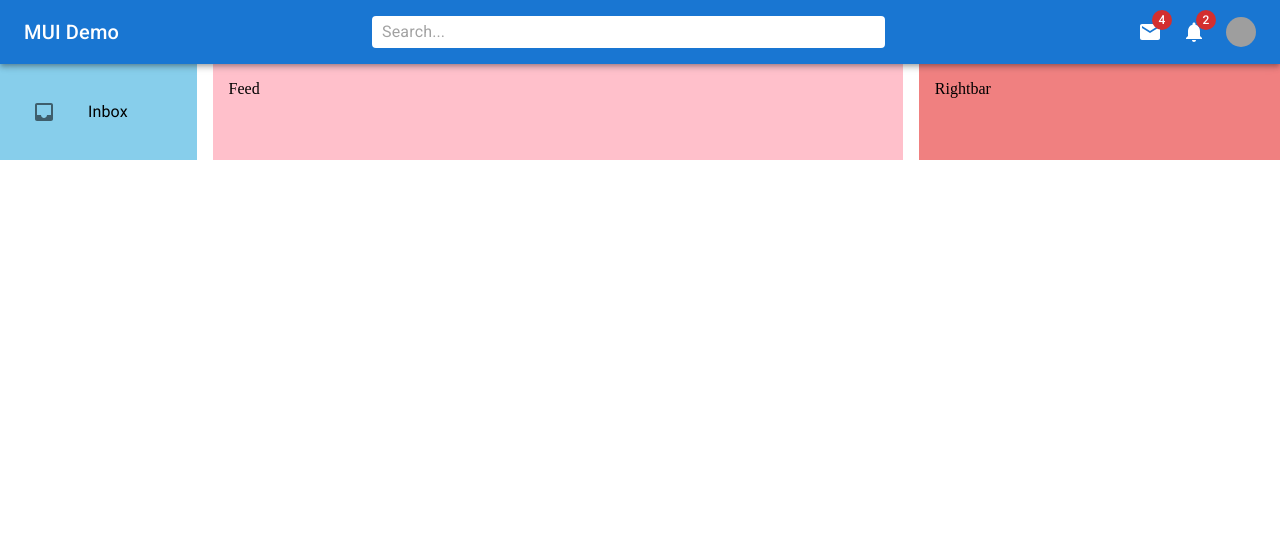
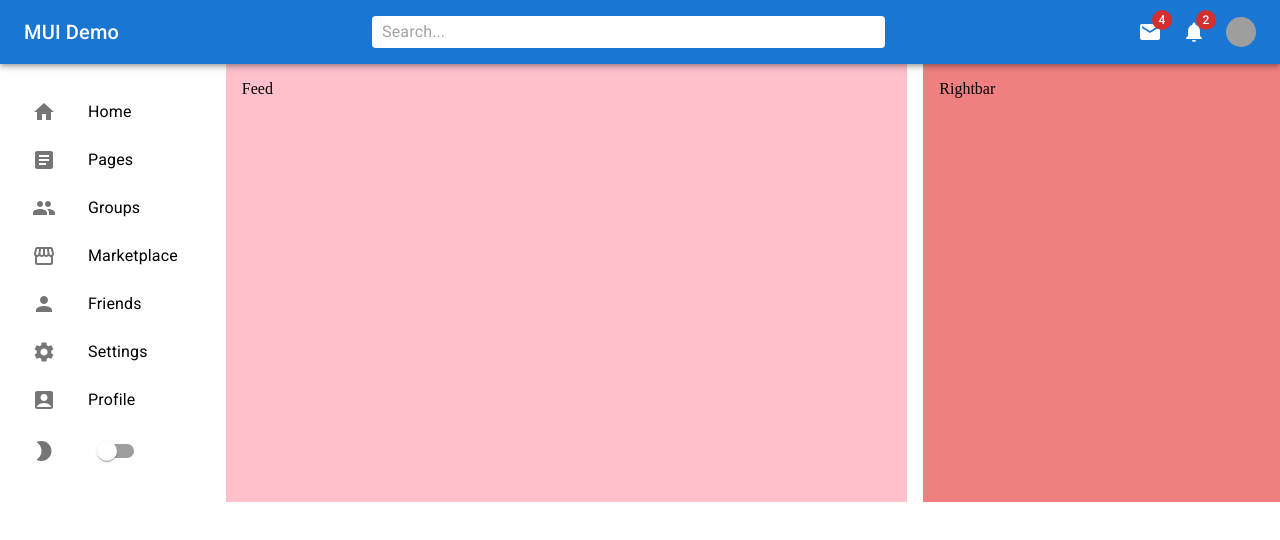
Before and after one commit to KateLockhart/MUIResponsiveDemo, a React (Create React App) app: page / in a window 1280 px wide. Shown: the top 540 px of the page. Built offline with nearby package versions, Linux system fonts and the light colour scheme; grey boxes are pictures that could not be loaded.

Commit message:
Switch for dark mode constructed, Sidebar component is complete.

```diff
--- a/src/components/Sidebar.jsx
+++ b/src/components/Sidebar.jsx
@@ -1,4 +1,14 @@
-import { Inbox } from "@mui/icons-material";
+import {
+  AccountBox,
+  Article,
+  Group,
+  Home,
+  Inbox,
+  ModeNight,
+  Person,
+  Settings,
+  Storefront,
+} from "@mui/icons-material";
 import {
   Box,
   List,
@@ -6,13 +16,13 @@
   ListItemButton,
   ListItemIcon,
   ListItemText,
+  Switch,
 } from "@mui/material";
 import React from "react";
 
 export const Sidebar = () => {
   return (
     <Box
-      bgcolor="skyblue"
       flex={1}
       p={2}
       sx={{
@@ -21,11 +31,68 @@
     >
       <List>
         <ListItem disablePadding>
-          <ListItemButton>
+          <ListItemButton component="a" href="#home">
             <ListItemIcon>
-              <Inbox />
+              <Home />
             </ListItemIcon>
-            <ListItemText primary="Inbox" />
+            <ListItemText primary="Home" />
+          </ListItemButton>
+        </ListItem>
+        <ListItem disablePadding>
+          <ListItemButton component="a" href="#home">
+            <ListItemIcon>
+              <Article />
+            </ListItemIcon>
+            <ListItemText primary="Pages" />
+          </ListItemButton>
+        </ListItem>
+        <ListItem disablePadding>
+          <ListItemButton component="a" href="#home">
+            <ListItemIcon>
+              <Group />
+            </ListItemIcon>
+            <ListItemText primary="Groups" />
+          </ListItemButton>
+        </ListItem>
+        <ListItem disablePadding>
+          <ListItemButton component="a" href="#home">
+            <ListItemIcon>
+              <Storefront />
+            </ListItemIcon>
+            <ListItemText primary="Marketplace" />
+          </ListItemButton>
+        </ListItem>
+        <ListItem disablePadding>
+          <ListItemButton component="a" href="#home">
+            <ListItemIcon>
+              <Person />
+            </ListItemIcon>
+            <ListItemText primary="Friends" />
+          </ListItemButton>
+        </ListItem>
+        <ListItem disablePadding>
+          <ListItemButton component="a" href="#home">
+            <ListItemIcon>
+              <Settings />
+            </ListItemIcon>
+            <ListItemText primary="Settings" />
+          </ListItemButton>
+        </ListItem>
+        <ListItem disablePadding>
+          <ListItemButton component="a" href="#home">
+            <ListItemIcon>
+              <AccountBox />
+            </ListItemIcon>
+            <ListItemText primary="Profile" />
+          </ListItemButton>
+        </ListItem>
+        {/* Dark mode switch control */}
+        <ListItem disablePadding>
+          <ListItemButton component="a" href="#home">
+            <ListItemIcon>
+              <ModeNight />
+            </ListItemIcon>
+            <Switch />
           </ListItemButton>
         </ListItem>
       </List>
```
